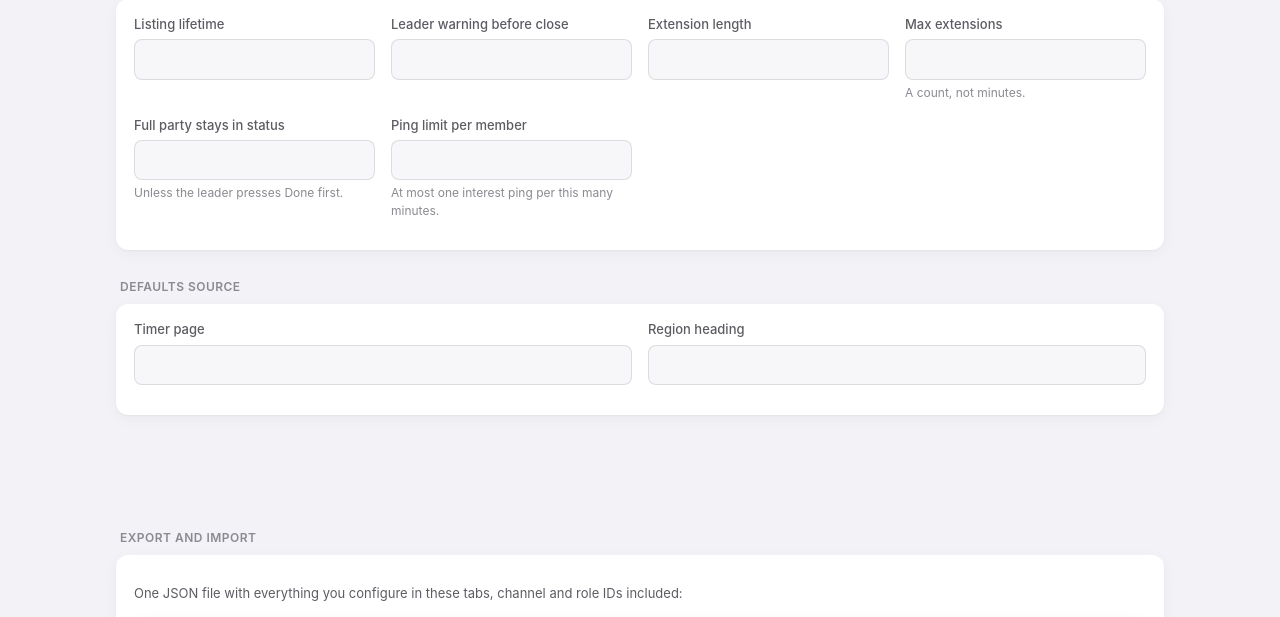
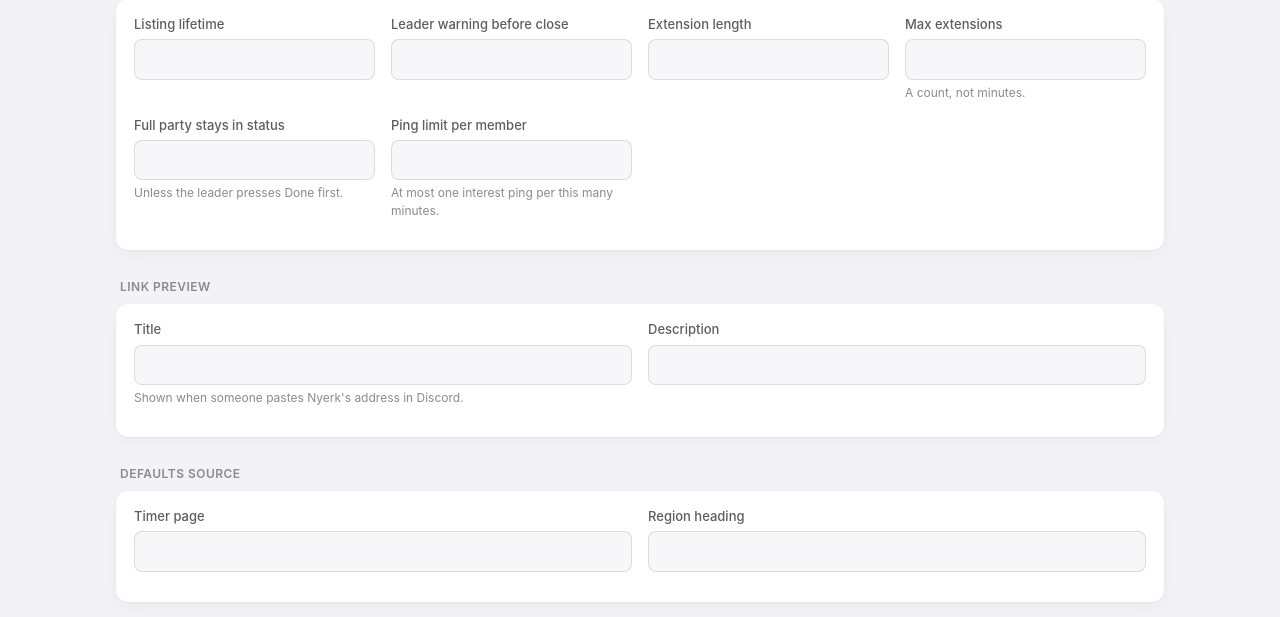
Before and after one commit to zle3/nyerk, a FastAPI app: template nyerk/web/templates/settings.html in a window 1280 px wide. Shown: the part 1127-1744 px from the top of the page. Run offline with FastAPI, Linux system fonts and the light colour scheme; the template is opened without the code that fills it, so the values that code supplies are empty; parts of the project's set-up code (start-up, migrations or seed data) failed here and were passed over.

Commit message:
Link previews with the Nyerk logo
Pages carry Open Graph and Twitter card tags (title, description, a
1200x630 preview image, theme colour), so pasting the address in Discord
shows a rich preview. The preview image and the sign-in page use the
hand-drawn Nyerk logo; the favicon is its "n". Preview title and
description are editable in Settings > Link preview.

The tunnel's internal listener failing to start (e.g. port in use) is
now logged instead of stopping the whole app.

Co-Authored-By: Claude Opus 5.5 <noreply@anthropic.com>

```diff
--- a/nyerk/__main__.py
+++ b/nyerk/__main__.py
@@ -70,7 +70,19 @@ async def amain(cfg: Config) -> None:
         servers.append(tunnel_server)
         bus.info("startup", f"Tunnel listener on http://nyerk:{cfg.tunnel_port} (stack network only)", discord=False)
 
-    tasks = [asyncio.create_task(s.serve(), name=f"web{i}") for i, s in enumerate(servers)]
+    async def optional(srv) -> None:
+        """The tunnel listener must never take the bot down (e.g. port in use)."""
+        try:
+            await srv.serve()
+        except BaseException as exc:  # uvicorn exits with SystemExit when it can't bind
+            if isinstance(exc, asyncio.CancelledError):
+                raise
+            bus.error("startup", f"Tunnel listener on port {cfg.tunnel_port} failed to start ({exc!r}); "
+                                 "the rest of Nyerk keeps running.")
+            await asyncio.Event().wait()
+
+    tasks = [asyncio.create_task(servers[0].serve(), name="web")]
+    tasks += [asyncio.create_task(optional(s), name="tunnel-web") for s in servers[1:]]
     tasks.append(asyncio.create_task(housekeeping.loop(cfg), name="housekeeping"))
     if bot is not None:
         tasks.append(asyncio.create_task(bot.start(cfg.discord_token), name="discord"))
--- a/nyerk/models.py
+++ b/nyerk/models.py
@@ -47,6 +47,11 @@ class Settings(Base):
     # Dashboard buttons: "{name}" is the boss name.
     boss_button_label: Mapped[str] = mapped_column(String(80), default="{name} died")
     custom_button_label: Mapped[str] = mapped_column(String(80), default="Custom time")
+    # Link preview (Discord, Slack, iMessage…) for the public web page.
+    link_preview_title: Mapped[str] = mapped_column(String(100), default="Nyerk")
+    link_preview_description: Mapped[str] = mapped_column(
+        String(300), default="AION 2 boss timers, event alerts, roles and party finder. "
+                             "Sign in with Discord to manage your timers, classes, pings and quiet hours.")
     # One-line reminder about /nyerk on the dashboard; blank hides it.
     dashboard_commands_label: Mapped[str] = mapped_column(
         String(200), default="💡 Type `/nyerk` for more: report a kill with a custom time, and see, edit or cancel your timers.")
--- a/nyerk/web/app.py
+++ b/nyerk/web/app.py
@@ -232,7 +232,13 @@ def create_app(cfg, bot=None) -> FastAPI:
         with db.session() as s:
             pending = get_state(s).pending_import
         user = current(request) or {}
+        with db.session() as s:
+            st = get_settings(s)
+            preview = dict(title=st.link_preview_title or "Nyerk", description=st.link_preview_description or "")
+        base = cfg.public_url or str(request.base_url).rstrip("/")
+        preview.update(url=base + "/", image=base + "/static/og.png")
         ctx.update(
+            preview=preview,
             user=user, level=user.get("level", ""), is_owner=auth.allows(user.get("level"), "owner"),
             is_admin=auth.allows(user.get("level"), "admin"),
             request=request, csrf=request.session["csrf"], flashes=request.session.pop("flash", []),
@@ -1218,6 +1224,8 @@ def create_app(cfg, bot=None) -> FastAPI:
                 st.dashboard_main_label = str(data.get("dashboard_main_label", "")).strip()[:64]
                 st.oneoff_label = str(data.get("oneoff_label", "")).strip()[:64]
                 st.dashboard_footer = str(data.get("dashboard_footer", "")).strip()[:200]
+                st.link_preview_title = str(data.get("link_preview_title", "")).strip()[:100] or "Nyerk"
+                st.link_preview_description = str(data.get("link_preview_description", "")).strip()[:300]
                 st.dashboard_commands_label = str(data.get("dashboard_commands_label", "")).strip()[:200]
                 url = str(data.get("shugo_url", "")).strip() or st.shugo_url
                 if not shugo.allowed_url(url):
--- a/nyerk/web/static/style.css
+++ b/nyerk/web/static/style.css
@@ -465,3 +465,5 @@ td > .order-input { width: 5rem; }
 .stat .value.small { font-size: 0.9375rem; font-weight: 600; letter-spacing: 0; overflow-wrap: anywhere; }
 .nav a { padding: 0.375rem 0.4375rem; }
 .topbar-inner { max-width: 1240px; gap: 0.5rem; }
+.logo-tile { display: flex; justify-content: center; background: #0f1116; border-radius: var(--radius); padding: 0.75rem; margin: 0 0 0.5rem; }
+.logo-tile img { display: block; height: 5.5rem; width: auto; }
--- a/nyerk/web/templates/base.html
+++ b/nyerk/web/templates/base.html
@@ -5,6 +5,19 @@
   <meta name="viewport" content="width=device-width, initial-scale=1">
   <meta name="color-scheme" content="light dark">
   <title>{% block title %}Nyerk{% endblock %} · Nyerk</title>
+  <meta name="description" content="{{ preview.description }}">
+  <meta name="theme-color" content="#4c9bff">
+  <meta property="og:type" content="website">
+  <meta property="og:site_name" content="Nyerk">
+  <meta property="og:title" content="{{ preview.title }}">
+  <meta property="og:description" content="{{ preview.description }}">
+  <meta property="og:url" content="{{ preview.url }}">
+  <meta property="og:image" content="{{ preview.image }}">
+  <meta property="og:image:width" content="1200">
+  <meta property="og:image:height" content="630">
+  <meta property="og:image:alt" content="Nyerk: AION 2 timers, roles and party finder">
+  <meta name="twitter:card" content="summary_large_image">
+  <link rel="icon" type="image/png" href="/static/favicon.png">
   <link rel="stylesheet" href="/static/style.css">
   <script src="/static/app.js" defer></script>
 </head>
--- a/nyerk/web/templates/login.html
+++ b/nyerk/web/templates/login.html
@@ -3,7 +3,7 @@
 {% block body %}
 <div class="login">
   <div class="card">
-    <h1>Nyerk</h1>
+    <h1 class="logo-tile"><img src="/static/logo.png" alt="Nyerk" width="191" height="109"></h1>
     <p class="muted small">AION 2 timers, roles and party finder</p>
     {% for kind, text in flashes %}<div class="flash {{ kind }}" role="alert">{{ text }}</div>{% endfor %}
     {% if discord_login %}
--- a/nyerk/web/templates/settings.html
+++ b/nyerk/web/templates/settings.html
@@ -49,6 +49,12 @@
     <div class="field"><label for="party_ping_gap_min">Ping limit per member</label><input id="party_ping_gap_min" name="party_ping_gap_min" type="number" min="0" value="{{ st.party_ping_gap_min }}"><div class="help">At most one interest ping per this many minutes.</div></div>
   </div>
 
+  <p class="section-label">Link preview</p>
+  <div class="card fields">
+    <div class="field"><label for="link_preview_title">Title</label><input id="link_preview_title" name="link_preview_title" type="text" maxlength="100" value="{{ st.link_preview_title }}"><div class="help">Shown when someone pastes Nyerk's address in Discord.</div></div>
+    <div class="field"><label for="link_preview_description">Description</label><input id="link_preview_description" name="link_preview_description" type="text" maxlength="300" value="{{ st.link_preview_description }}"></div>
+  </div>
+
   <p class="section-label">Defaults source</p>
   <div class="card fields">
     <div class="field"><label for="shugo_url">Timer page</label><input id="shugo_url" name="shugo_url" type="url" value="{{ st.shugo_url }}"></div>
```
Also changed, not shown: tests/test_web.py (+14 -0 lines), nyerk/web/static/favicon.png (added), nyerk/web/static/logo.png (added), nyerk/web/static/og.png (added).
